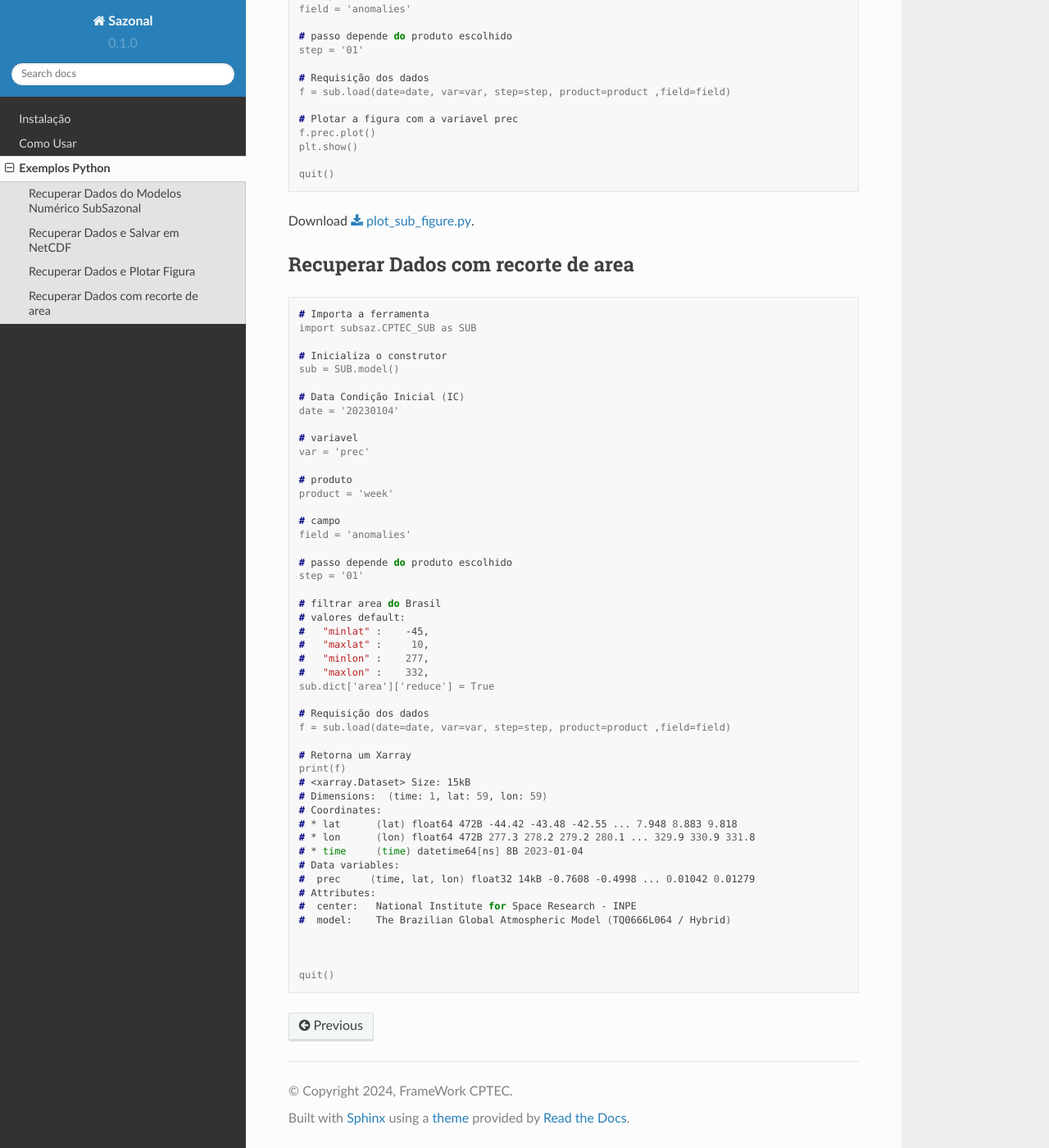
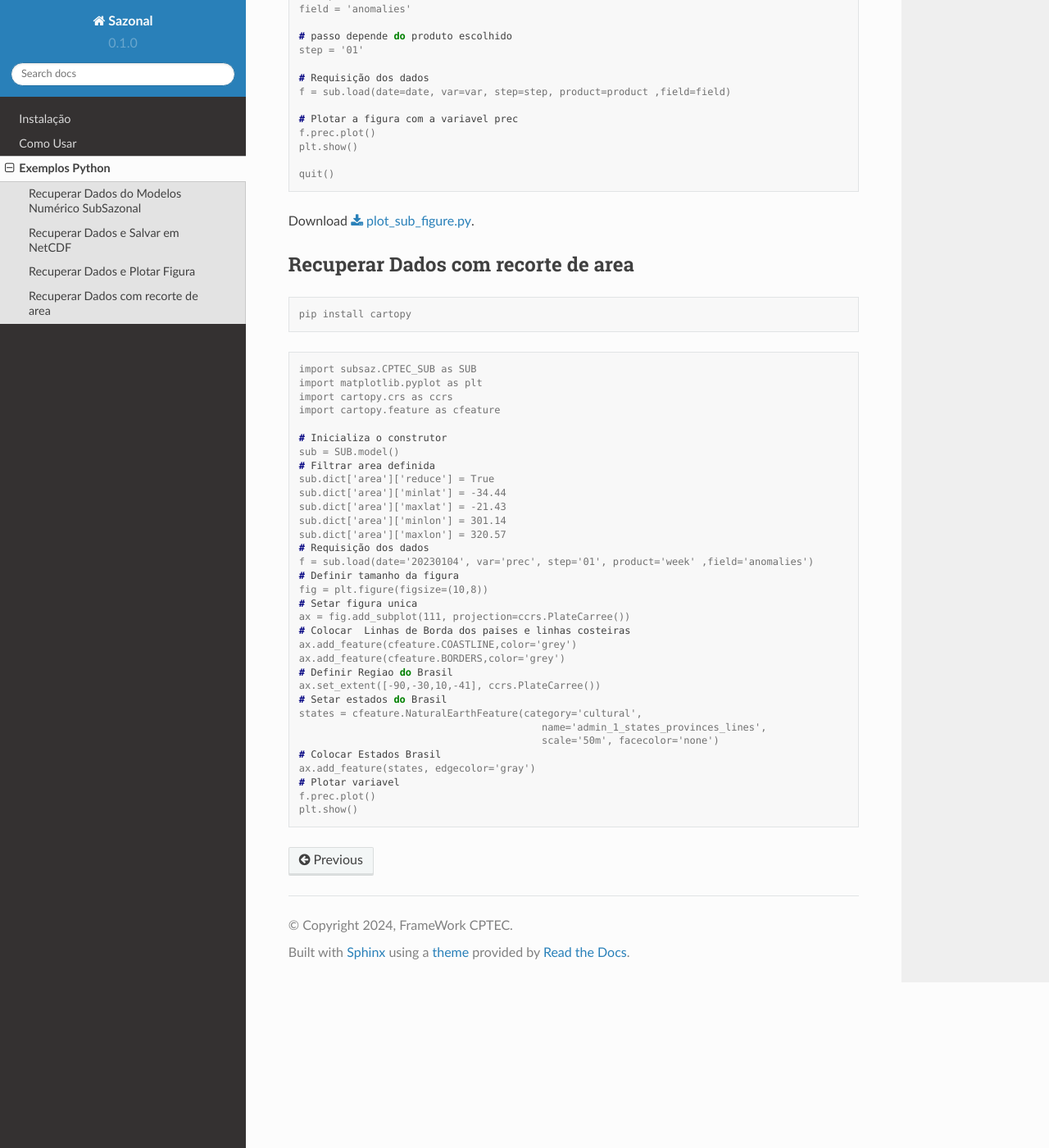
Before and after one commit to framework-CPTEC/Sazonal, a Sphinx documentation site: the page built from docs/source/examplesPython.rst, in a window 1280 px wide and 1400 px high, scrolled down 2651 px. Shown: the whole window at 82% size. Built offline with Sphinx 7.4.7 and the Read the Docs theme 2.0.0, drawn with Linux system fonts in a browser that asks for light colours.

Commit message:
Update examplesPython.rst

```diff
--- a/docs/source/examplesPython.rst
+++ b/docs/source/examplesPython.rst
@@ -161,52 +161,41 @@ Recuperar Dados com recorte de area
 
 .. code-block:: console
 
-  # Importa a ferramenta
-  import subsaz.CPTEC_SUB as SUB
-
-  # Inicializa o construtor
-  sub = SUB.model()
-
-  # Data Condição Inicial (IC)
-  date = '20230104'
-
-  # variavel
-  var = 'prec'
-
-  # produto
-  product = 'week'
-
-  # campo
-  field = 'anomalies'
-
-  # passo depende do produto escolhido
-  step = '01'
-
-  # filtrar area do Brasil
-  # valores default:
-  #   "minlat" :    -45,
-  #   "maxlat" :     10,
-  #   "minlon" :    277,
-  #   "maxlon" :    332,
-  sub.dict['area']['reduce'] = True
-
-  # Requisição dos dados
-  f = sub.load(date=date, var=var, step=step, product=product ,field=field)
-
-  # Retorna um Xarray
-  print(f)
-  # <xarray.Dataset> Size: 15kB
-  # Dimensions:  (time: 1, lat: 59, lon: 59)
-  # Coordinates:
-  # * lat      (lat) float64 472B -44.42 -43.48 -42.55 ... 7.948 8.883 9.818
-  # * lon      (lon) float64 472B 277.3 278.2 279.2 280.1 ... 329.9 330.9 331.8
-  # * time     (time) datetime64[ns] 8B 2023-01-04
-  # Data variables:
-  #  prec     (time, lat, lon) float32 14kB -0.7608 -0.4998 ... 0.01042 0.01279
-  # Attributes:
-  #  center:   National Institute for Space Research - INPE
-  #  model:    The Brazilian Global Atmospheric Model (TQ0666L064 / Hybrid)
+   pip install cartopy
 
 
+.. code-block:: console
 
-  quit()
+   import subsaz.CPTEC_SUB as SUB
+   import matplotlib.pyplot as plt
+   import cartopy.crs as ccrs
+   import cartopy.feature as cfeature
+
+   # Inicializa o construtor
+   sub = SUB.model()
+   # Filtrar area definida
+   sub.dict['area']['reduce'] = True
+   sub.dict['area']['minlat'] = -34.44
+   sub.dict['area']['maxlat'] = -21.43
+   sub.dict['area']['minlon'] = 301.14
+   sub.dict['area']['maxlon'] = 320.57
+   # Requisição dos dados
+   f = sub.load(date='20230104', var='prec', step='01', product='week' ,field='anomalies')
+   # Definir tamanho da figura
+   fig = plt.figure(figsize=(10,8))
+   # Setar figura unica
+   ax = fig.add_subplot(111, projection=ccrs.PlateCarree())
+   # Colocar  Linhas de Borda dos paises e linhas costeiras
+   ax.add_feature(cfeature.COASTLINE,color='grey')
+   ax.add_feature(cfeature.BORDERS,color='grey')
+   # Definir Regiao do Brasil
+   ax.set_extent([-90,-30,10,-41], ccrs.PlateCarree())
+   # Setar estados do Brasil
+   states = cfeature.NaturalEarthFeature(category='cultural',
+                                            name='admin_1_states_provinces_lines',
+                                            scale='50m', facecolor='none')
+   # Colocar Estados Brasil
+   ax.add_feature(states, edgecolor='gray')
+   # Plotar variavel
+   f.prec.plot()
+   plt.show()
```
